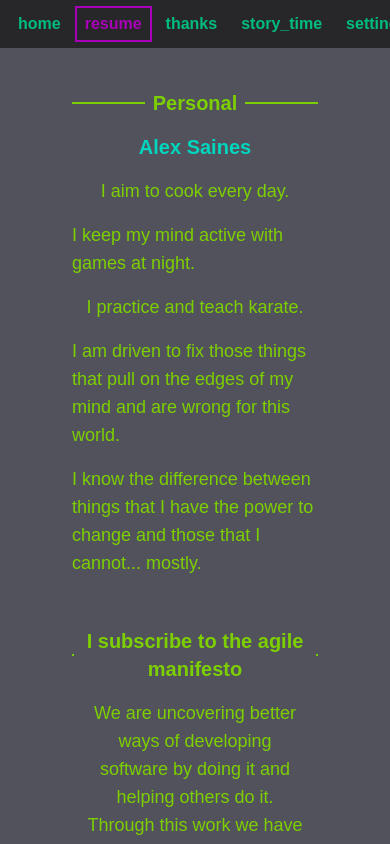
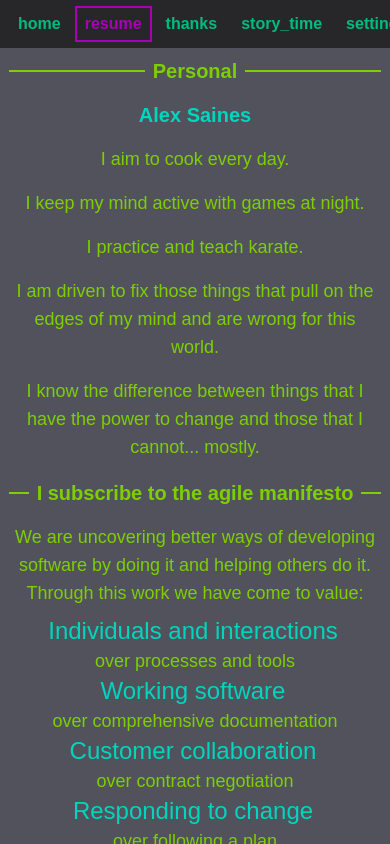
Before and after one commit to adsaines/adsaines.github.io, a Next.js app: page /resume in a window 390 px wide. Shown: the top 844 px of the page. Built offline with nearby package versions, Linux system fonts and the light colour scheme.

Commit message:
small screen optimizations

```diff
--- a/src/app/layout.tsx
+++ b/src/app/layout.tsx
@@ -26,6 +26,8 @@ export default function RootLayout({
 }>) {
     return (
         <html lang="en">
+			<meta name="viewport" content="width=device-width, initial-scale=1.0" />
+
             <body
                 className={`${geistSans.variable} ${geistMono.variable} antialiased`}
             >
@@ -34,9 +36,9 @@ export default function RootLayout({
                     rel="stylesheet">
                 </link>
 				<SettingContextWrapper>
-					<Header>
-						{children}
-					</Header>
+				<Header>
+					{children}
+				</Header>
 				</SettingContextWrapper>
             </body>
         </html>
--- a/src/app/page.tsx
+++ b/src/app/page.tsx
@@ -1,22 +1,21 @@
 import Link from "next/link";
 
-// TODO: make this a splitting point for if you are a business person, or if you are a developer
-// if business: show nicely worded and direct items in stories page and allow people on to the "Kudos / avowals" page
-// if dev: show the flippant stories instead of the business coded ones
 export default function Home() {
     return (
         <div className="flex flex-col gap-4 h-screen w-full justify-center items-center">
-            <h1 className="text-2xl">
-                Alex's awesome website that totally shows off his skills...
+            <h1 className="text-2xl text-center">
+                Alex Saines's Dev Website
             </h1>
             <h2 className="text-xl pb-16">
-                Seriously, I'm good at this.
+                <span className="text-(--text-theme-secondary)">engineer, developer,</span> <span className="text-base">cook, karate master</span>
             </h2>
 
-            <HomePageLink path="resume" title="Resume" />
-            <HomePageLink path="thanks" title="Thanks to..." />
-            <HomePageLink path="stories" title="Story time" />
-            <HomePageLink path="settings" title="Settings" />
+            <div className="flex flex-col gap-6 px-2 max-sm:w-full md:w-[20rem]">
+                <HomePageLink path="resume" title="resume" />
+                <HomePageLink path="thanks" title="thanks_to" />
+                <HomePageLink path="stories" title="story_time" />
+                <HomePageLink path="settings" title="settings" />
+            </div>
         </div>
     );
 }
@@ -24,7 +23,7 @@ export default function Home() {
 const HomePageLink = ({title, path}:{title: string, path: string}) => {
     return (
         <Link
-            className="bg-(--background-theme-secondary) py-2 px-4 min-w-1/5 text-center font-semibold text-xl border-1 border-(--background-theme-secondary) hover:border-(--text-theme-primary)"
+            className="bg-(--background-theme-secondary) py-2 px-4 w-full text-center font-semibold text-xl border-1 border-(--background-theme-secondary) hover:border-(--text-theme-primary)"
             href={`/${path}`}
             >
                 {title}
--- a/src/app/resume/page.tsx
+++ b/src/app/resume/page.tsx
@@ -6,26 +6,26 @@ import { ResumeWording } from './resumeWording'
 const Resume: NextPage = () => {
     return (
         <div className="h-full overflow-auto flex justify-center">
-            <article className={`resume flex flex-col p-4 gap-4 m-2 max-w-4/5 text-lg`}>
+            <article className={`resume flex flex-col md:p-4 gap-4 m-2 md:max-w-4/5 sm:w-full text-lg`}>
                 <StandardResumeSection title="Personal">
                     {/* TODO: maybe slap a picture of me here? */}
                     <div className="flex flex-col gap-4 justify-center items-center">
-                        <span className="font-semibold text-xl text-(--text-theme-secondary)">
+                        <span className="font-semibold text-xl text-(--text-theme-secondary) text-center">
                             Alex Saines
                         </span>
-                        <p>
+                        <p  className="text-center">
                             I aim to cook every day.
                         </p>
-                        <p>
+                        <p  className="text-center">
                             I keep my mind active with games at night.
                         </p>
-                        <p>
+                        <p  className="text-center">
                             I practice and teach karate.
                         </p>
-                        <p>
+                        <p  className="text-center">
                             I am driven to fix those things that pull on the edges of my mind and are wrong for this world.
                         </p>
-                        <p>
+                        <p  className="text-center">
                             I know the difference between things that I have the power to change and those that I cannot... mostly.
                         </p>
                         {/* TODO-RE? I probably shouldn't just be tossing my personal email out there. A linked in link would probably be better. */}
@@ -47,19 +47,19 @@ const Resume: NextPage = () => {
                             <span className="text-center">Through this work we have come to value:</span>
                         </p>
                         <p className="flex flex-col justify-center items-center">
-                            <span className="flex flex-wrap justify-center items-center">
+                            <span className="flex max-sm:flex-col md:flex-wrap justify-center items-center">
                                 <span className="text-2xl pr-1 text-(--text-theme-secondary)">Individuals and interactions </span>
                                 <span className="text-center">over processes and tools</span>
                             </span>
-                            <span className="flex flex-wrap justify-center items-center">
+                            <span className="flex max-sm:flex-col md:flex-wrap justify-center items-center">
                                 <span className="text-2xl pr-1 text-(--text-theme-secondary)">Working software </span>
                                 <span className="text-center">over comprehensive documentation</span>
                             </span>
-                            <span className="flex flex-wrap justify-center items-center">
+                            <span className="flex max-sm:flex-col md:flex-wrap justify-center items-center">
                                 <span className="text-2xl pr-1 text-(--text-theme-secondary)">Customer collaboration </span>
                                 <span className="text-center">over contract negotiation</span>
                             </span>
-                            <span className="flex flex-wrap justify-center items-center">
+                            <span className="flex max-sm:flex-col md:flex-wrap justify-center items-center">
                                 <span className="text-2xl pr-1 text-(--text-theme-secondary)">Responding to change </span>
                                 <span className="text-center">over following a plan</span>
                             </span>
--- a/src/app/resume/projections.tsx
+++ b/src/app/resume/projections.tsx
@@ -2,7 +2,7 @@ import { dateRangeToMonthAndYearRange, datesToYearRange } from "@/projections/da
 
 export const StandardResumeSection = ({title, children, show=true}: {title: string, children: React.ReactNode, show?: boolean}) => {
     return (
-        <div data-show={show} className="border-1 border-dashed rounded-sm border-(--background-theme-primary) border-rounded hover:border-(--text-theme-primary) p-4 data-[show='false']:hidden">
+        <div data-show={show} className="border-1 border-dashed rounded-sm border-(--background-theme-primary) border-rounded hover:border-(--text-theme-primary) md:p-4 data-[show='false']:hidden">
             <HorizontalRuleWithTitle title={title} />
             {children}
         </div>
@@ -63,7 +63,7 @@ export const ItemWithExplanations = ({
     link
 }:ItemWithExplanations) => {
     return (
-        <div className="flex py-4 px-6 gap-6">
+        <div className="flex py-4 max-sm:px-1 md:px-6 gap-6">
             <div className="w-2/5 flex flex-col justify-start border-r-1">
                 <span className="font-semibold text-lg text-(--text-theme-secondary)">
                     {/* TODO: add a linked in link for each company */}
--- a/src/app/thanks/page.tsx
+++ b/src/app/thanks/page.tsx
@@ -2,8 +2,6 @@
 
 import { NextPage } from "next";
 import { GoogleMaterialIconsThanks, LiveScriptThanks, NextJsThanks, NpmThanks, ReactThanks } from "./projections";
-
-// TODO: write some stuff about the libraries I used to make this page
 
 const Thanks: NextPage = () => {
     return (
@@ -14,12 +12,13 @@ const Thanks: NextPage = () => {
                 <NextJsThanks />
                 <NpmThanks />
                 <LiveScriptThanks />
+                {/* TODO: add github pages here */}
             </div>
             <div className="flex flex-col justify-end items-center">
-                <p>
+                <p className="text-center">
                     This is just a general thanks for all the help page.
                 </p>
-                <p>
+                <p className="text-center">
                     I've listed the libraries that asked for recognition and the ones that made things very straightforward.
                 </p>
             </div>
```
